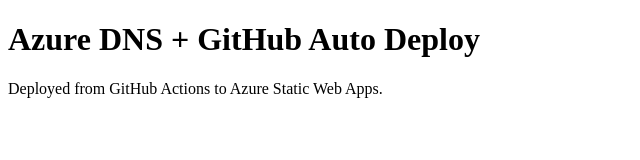
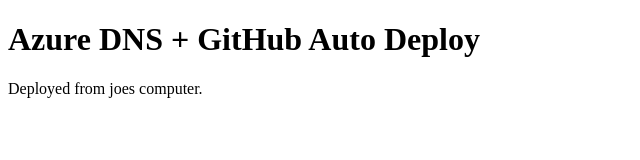
Before and after one commit to DylanWinkleman/azure-domain-dns-lab, a plain HTML site: page site/index.html in a window 1280 px wide. Shown: the whole page, without its empty margins (0-640 px from the left). Drawn offline with Linux system fonts and the light colour scheme.

Commit message:
Test CI/CD deploy

```diff
--- a/site/index.html
+++ b/site/index.html
@@ -3,6 +3,6 @@
   <head><meta charset="utf-8" /><title>Azure DNS Lab</title></head>
   <body>
     <h1>Azure DNS + GitHub Auto Deploy</h1>
-    <p>Deployed from GitHub Actions to Azure Static Web Apps.</p>
+    <p> Deployed from joes computer.</p>
   </body>
 </html>
```
